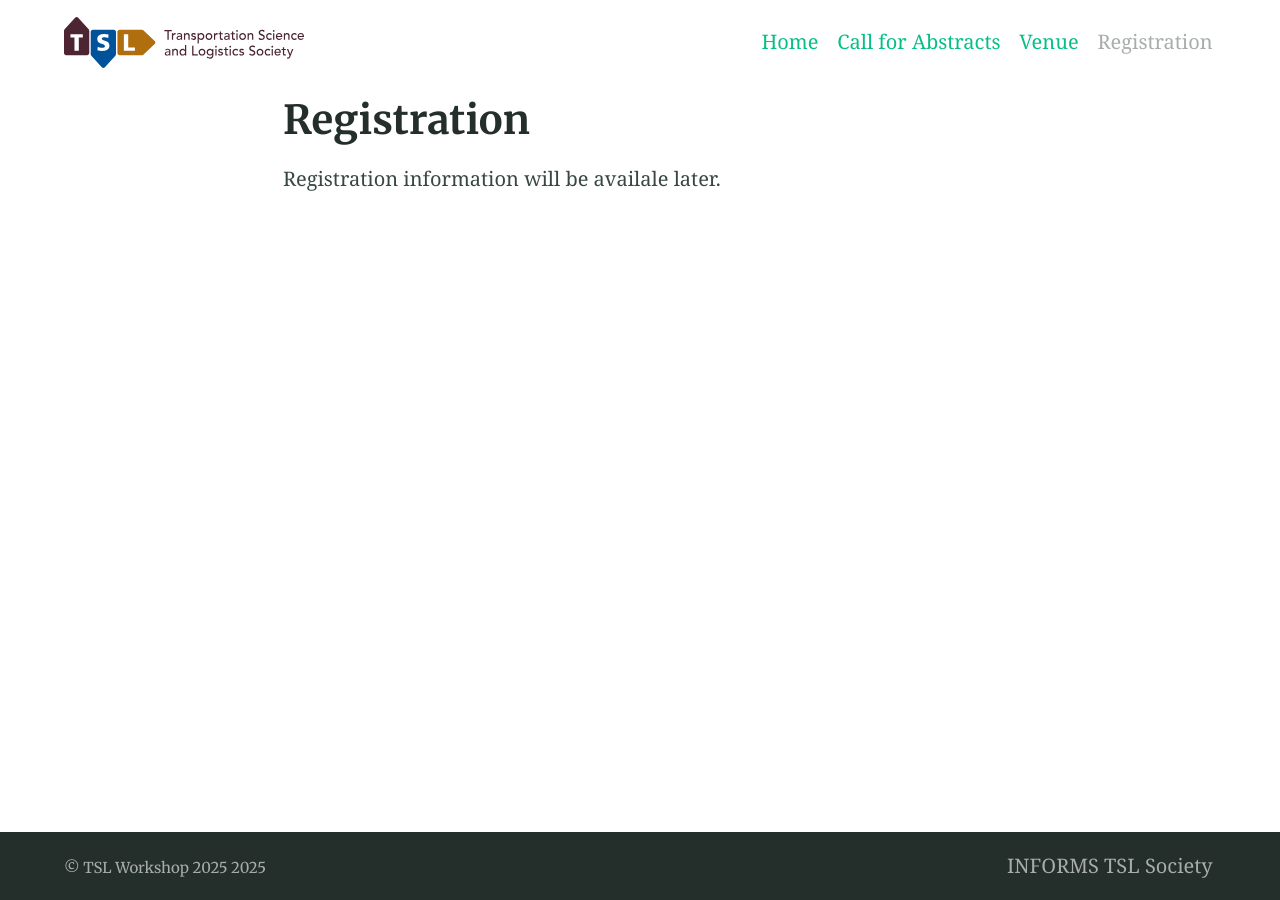
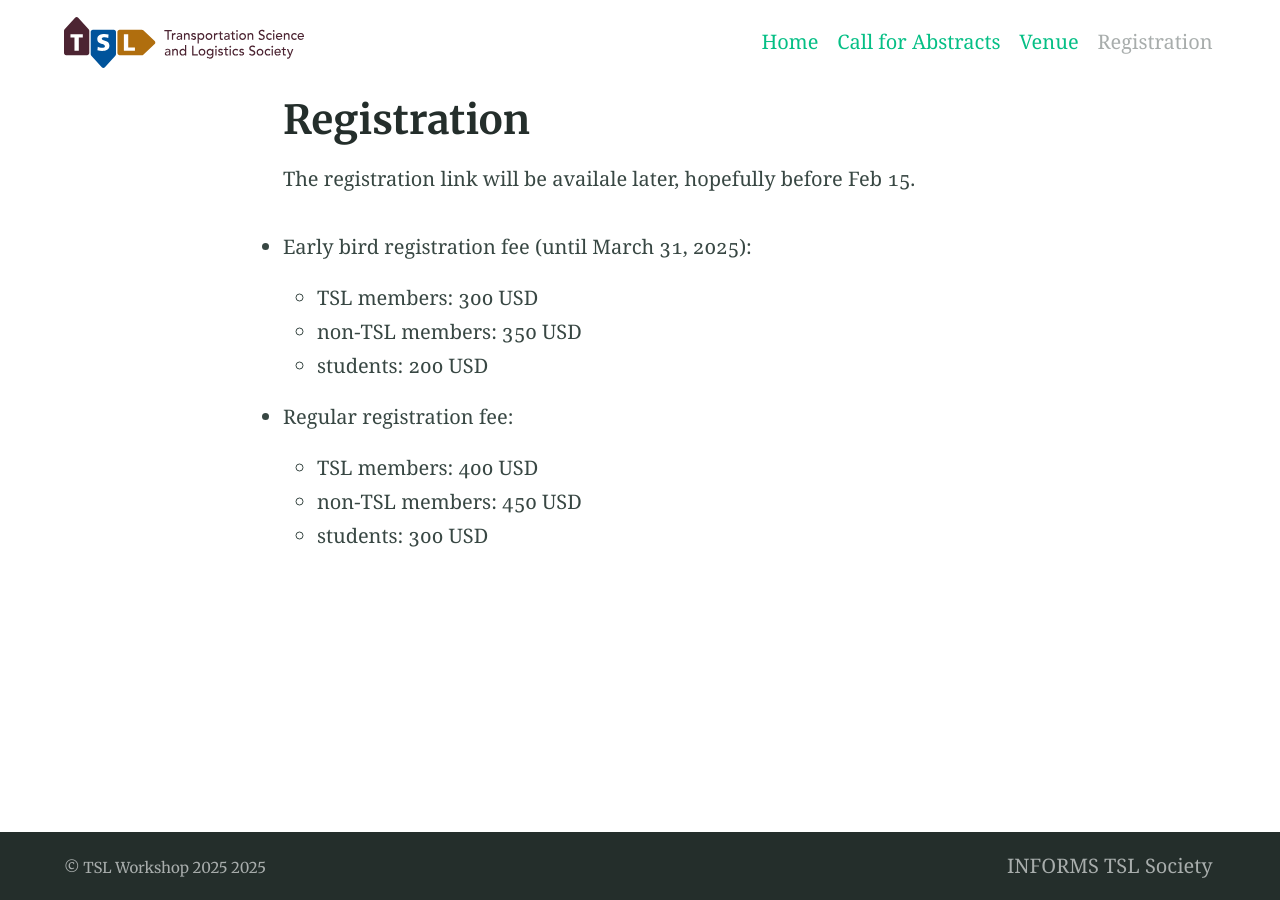
Before and after one commit to tsl2025kaist/tsl2025kaist.github.io, a Jekyll site: the page built from registration.md, in a window 1280 px wide. Built offline with Jekyll 4.4.1, drawn with Linux system fonts in a browser that asks for light colours.

Commit message:
Update registration.md

```diff
--- a/registration.md
+++ b/registration.md
@@ -3,4 +3,14 @@
 aside: false
 ---
 
-Registration information will be availale later.
+The registration link will be availale later, hopefully before Feb 15.
+
+* Early bird registration fee (until March 31, 2025):
+  * TSL members: 300 USD
+  * non-TSL members: 350 USD
+  * students: 200 USD
+
+* Regular registration fee:
+  * TSL members: 400 USD
+  * non-TSL members: 450 USD
+  * students: 300 USD
```
